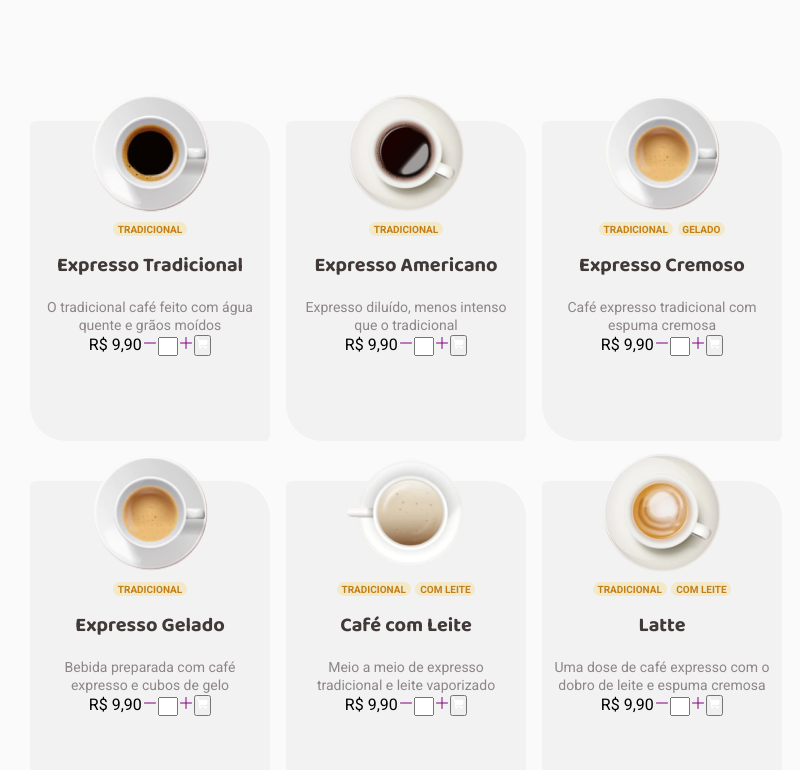
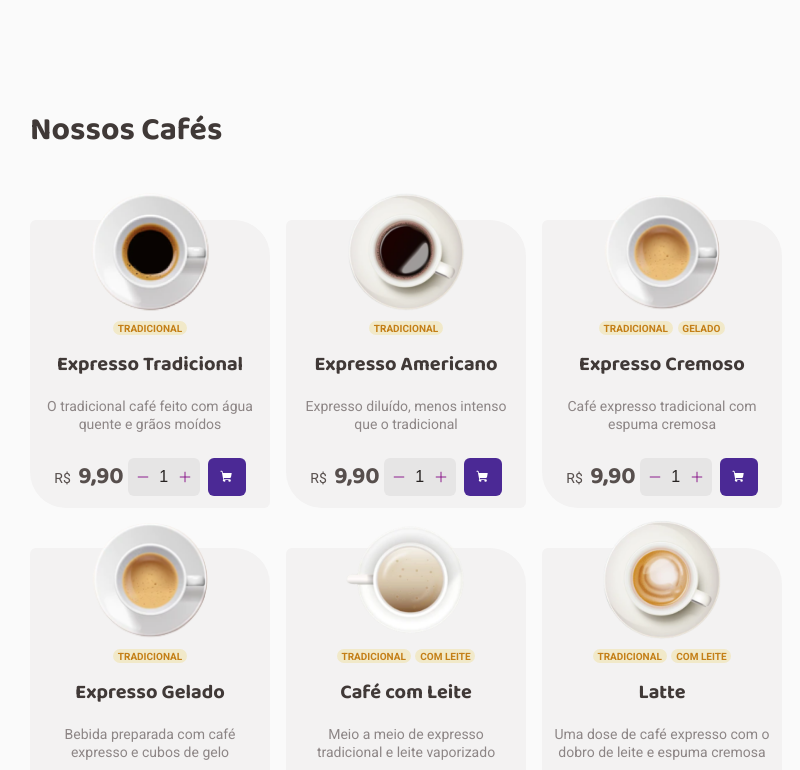
Before and after one commit to jairocket/project-02, a React (Vite) app: page / in a window 1280 px wide. Shown: the part 530-1300 px from the top of the page, without its empty margins (130-930 px from the left). Built offline with nearby package versions, Linux system fonts and the light colour scheme.

Commit message:
faat(coffeecardlist): Add styles to CoffeeCard

```diff
--- a/src/components/CoffeeCard/index.tsx
+++ b/src/components/CoffeeCard/index.tsx
@@ -5,6 +5,8 @@ import {
   TagsContainer,
   InputContainer,
   FormContainer,
+  InputButtonContainer,
+  CheckoutButtonContainer,
 } from './styles'
 
 export interface CoffeeCardProps {
@@ -35,17 +37,19 @@ export function CoffeeCard({
       <h6>{name}</h6>
       <p>{description}</p>
       <FormContainer>
-        <div>{`R$ ${price}`}</div>
-        <div>
-          <InputContainer>
+        <p>
+          R$ <span>{`${price}`}</span>
+        </p>
+        <InputContainer>
+          <InputButtonContainer>
             <Minus color="purple" />
-            <input type="number" />
+            <input type="number" disabled value={1} />
             <Plus color="purple" />
-            <button>
-              <ShoppingCart color="white" weight="fill" />{' '}
-            </button>
-          </InputContainer>
-        </div>
+          </InputButtonContainer>
+          <CheckoutButtonContainer>
+            <ShoppingCart color="white" weight="fill" />{' '}
+          </CheckoutButtonContainer>
+        </InputContainer>
       </FormContainer>
     </CoffeeCardContainer>
   )
--- a/src/components/CoffeeCard/styles.ts
+++ b/src/components/CoffeeCard/styles.ts
@@ -7,7 +7,7 @@ export const CoffeeCardContainer = styled.div`
   margin-top: 40px;
   margin-right: 1rem;
   width: 15rem;
-  height: 20rem;
+  height: 18rem;
   background-color: ${(props) => props.theme['card']};
   padding: 0.5rem;
   border-radius: 6px 36px;
@@ -53,21 +53,77 @@ export const TagsContainer = styled.div`
   }
 `
 
-export const FormContainer = styled.div`
+export const FormContainer = styled.form`
   display: flex;
   flex-direction: row;
+  line-height: 2;
+  margin-top: 1.5rem;
+  align-items: center;
+
+  p {
+    color: ${(props) => props.theme['text']};
+  }
+
+  span {
+    font-family: 'Baloo 2';
+    font-weight: 800;
+    font-size: 1.5rem;
+    line-height: 1.3;
+    color: ${(props) => props.theme['text']};
+    margin: 0 0.25rem;
+  }
 `
 export const InputContainer = styled.div`
+  display: flex;
+  gap: 0.5rem;
+`
+export const InputButtonContainer = styled.div`
+  display: flex;
+  flex-direction: row;
+  justify-content: space-around;
+  font-size: 1rem;
+  text-align: center;
+  color: ${(props) => props.theme['title']};
+  background-color: ${(props) => props.theme['button']};
+  align-items: center;
+  border-radius: 6px;
+  width: 72px;
+  height: 38px;
+  padding: 0.5rem;
+  gap: 0.25rem;
+
   /* Chrome, Safari, Edge, Opera */
   input::-webkit-outer-spin-button,
   input::-webkit-inner-spin-button {
     -webkit-appearance: none;
     margin: 0;
   }
-
   /* Firefox */
   input[type='number'] {
     -moz-appearance: textfield;
     width: 20px;
+    background: transparent;
+    border: none;
+    text-align: center;
+    font-size: 1rem;
+    color: ${(props) => props.theme['title']};
   }
 `
+export const CheckoutButtonContainer = styled.button`
+  display: flex;
+  justify-content: center;
+  align-items: center;
+  padding: 0.5rem;
+  width: 38px;
+  height: 38px;
+  background-color: ${(props) => props.theme['purple-dark']};
+  border-radius: 6px;
+  box-shadow: none;
+  overflow: hidden;
+  border: none;
+
+  &:hover {
+    box-shadow: none;
+    background-color: ${(props) => props.theme['purple']};
+  }
+`
--- a/src/components/CoffeeCardList/index.tsx
+++ b/src/components/CoffeeCardList/index.tsx
@@ -1,5 +1,5 @@
 import { CoffeeCard, CoffeeCardProps } from '../CoffeeCard'
-import { CoffeeCardListContainer } from './styles'
+import { CoffeeCardHeading, CoffeeCardListContainer } from './styles'
 
 interface CoffeeCardContainerProps {
   menu: CoffeeCardProps[]
@@ -7,6 +7,8 @@ interface CoffeeCardContainerProps {
 
 export function CoffeeCardList({ menu }: CoffeeCardContainerProps) {
   return (
+    <>
+      <CoffeeCardHeading>Nossos Cafés</CoffeeCardHeading>
       <CoffeeCardListContainer>
         {menu.map((coffee) => {
           return (
@@ -21,5 +23,6 @@ export function CoffeeCardList({ menu }: CoffeeCardContainerProps) {
           )
         })}
       </CoffeeCardListContainer>
+    </>
   )
 }
--- a/src/components/CoffeeCardList/styles.ts
+++ b/src/components/CoffeeCardList/styles.ts
@@ -5,3 +5,10 @@ export const CoffeeCardListContainer = styled.div`
   flex-direction: row;
   flex-wrap: wrap;
 `
+export const CoffeeCardHeading = styled.h2`
+  margin: 1.5rem 0;
+  font-family: 'Baloo 2';
+  font-weight: 800;
+  font-size: 2rem;
+  color: ${(props) => props.theme['subtitle']};
+`
```
Lines whose indentation alone changed are shown as unchanged.
